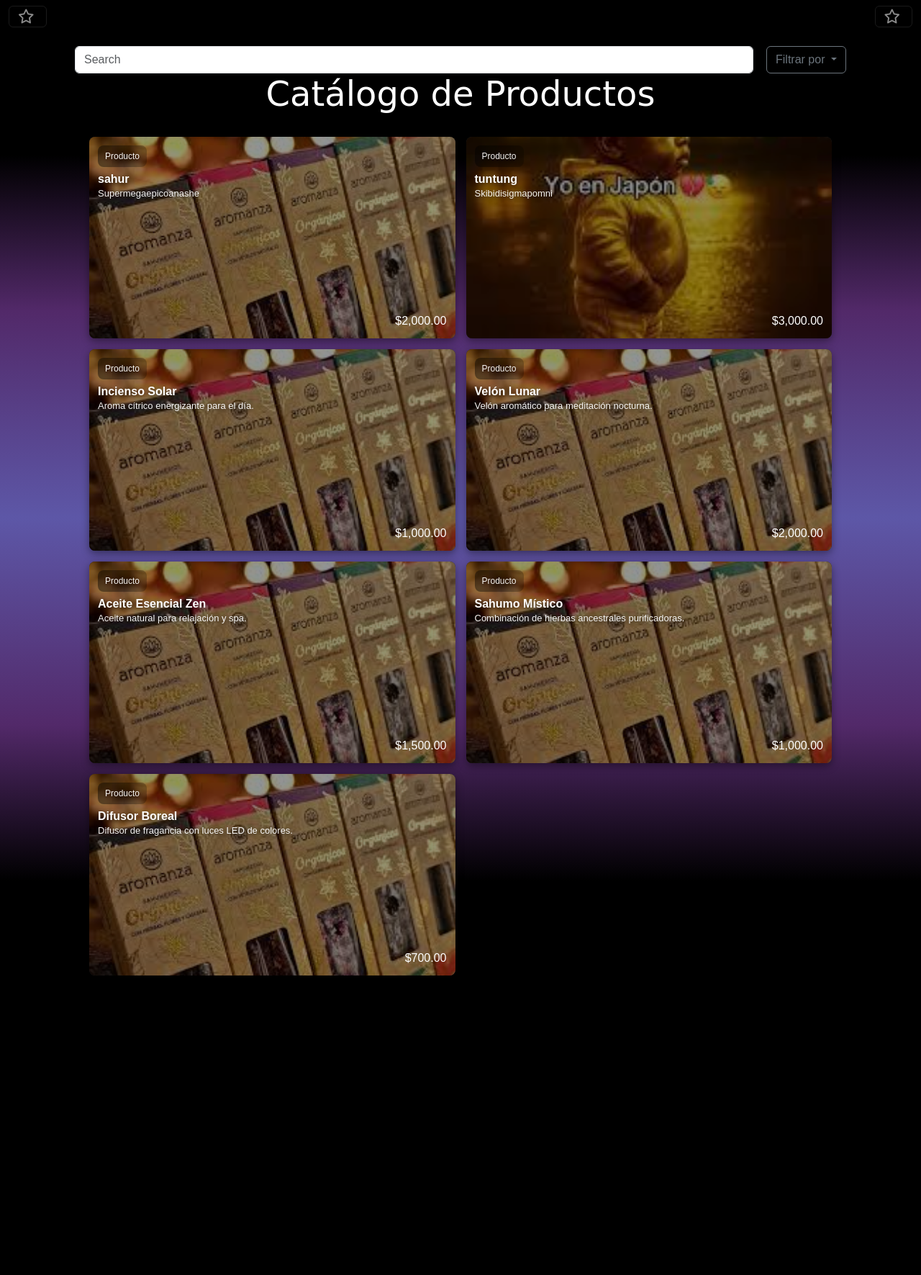
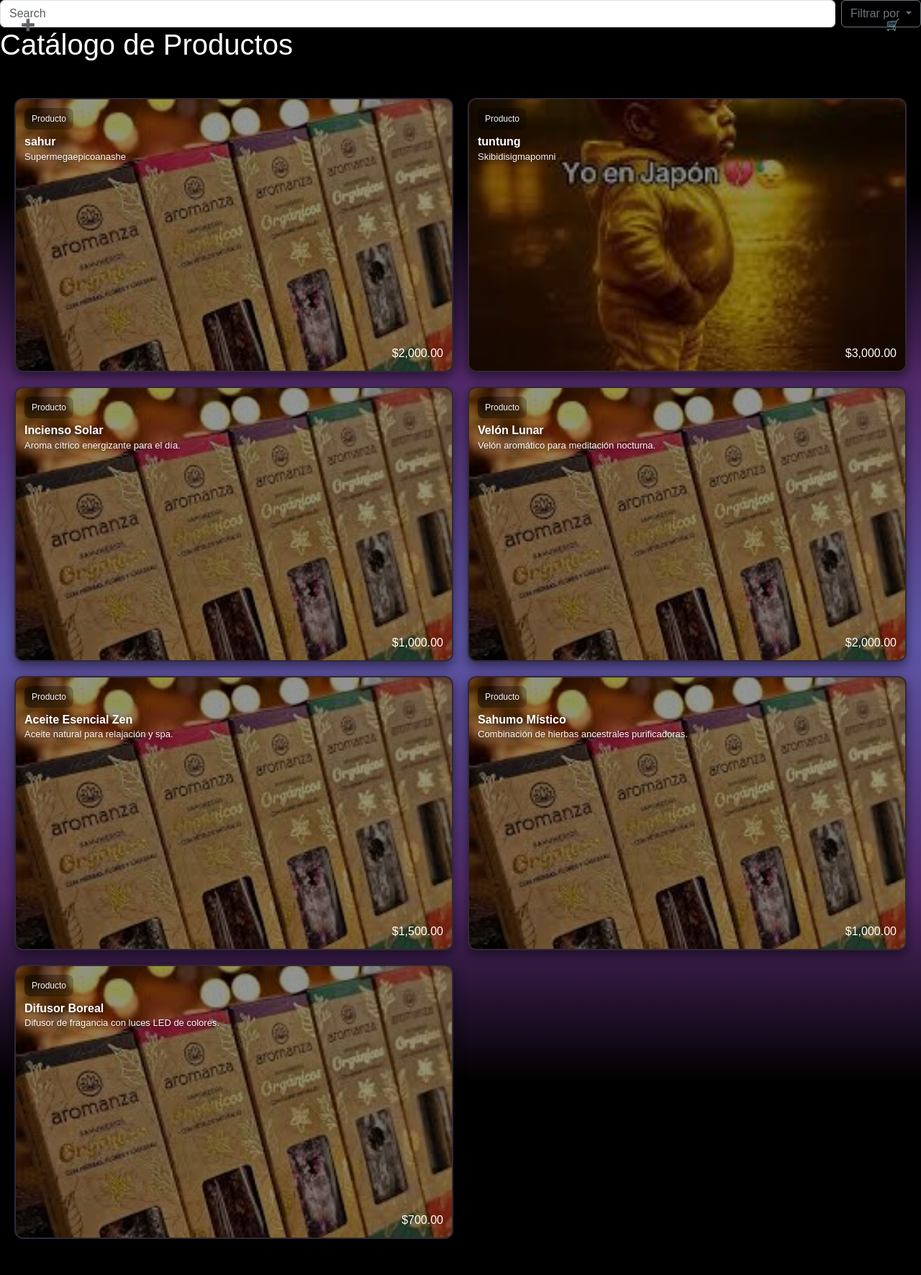
Before and after one commit to ElGamer055/SahumeriosDefinitivoEpico, a PHP site: page /catalogo.php in a window 1280 px wide. Shown: the whole page at 72% size. Before the commit the page ends 1355 px from the top, so only its background shows below. Run offline with PHP 8.4, Linux system fonts and the light colour scheme; a user stored in the database is signed in; data comes from the database, SQL or seed files in the repository.

Commit message:
anashe
cositas

```diff
--- a/Sahumerios-main/Productos.php
+++ b/Sahumerios-main/Productos.php
@@ -5,7 +5,7 @@
   <meta name="viewport" content="width=device-width, initial-scale=1.0">
   <link rel="stylesheet" href="https://cdnjs.cloudflare.com/ajax/libs/font-awesome/6.7.2/css/all.min.css">
   <link rel="stylesheet" href="css/bootstrap.css">
-  <link rel="stylesheet" href="css/main3.css">
+  <link rel="stylesheet" href="posible/index.css">
   <title>Teiwaz Sahumerios</title>
 </head>
 
@@ -18,7 +18,7 @@
 
 
     <?php
-        header_sahumerios($Nombre_de_usuario);//Header importado desde holasoyfunciones.php
+        header_menu();//Header importado desde holasoyfunciones.php
     ?>
 <body>
     <?php
@@ -169,6 +169,8 @@
   </div>
 </div>
 
+<?php footer(); // Footer importado desde holasoyfunciones.php ?>
+
 </body>
 <script src="js/main.js"></script>
 <script src="js/bootstrap.js"></script>
--- a/Sahumerios-main/catalogo.php
+++ b/Sahumerios-main/catalogo.php
@@ -1,3 +1,4 @@
+
 <!DOCTYPE html>
 <html lang="es">
 <head>
@@ -8,21 +9,18 @@
   <link rel="stylesheet" href="css/main3.css">
   <title>Teiwaz Sahumerios</title>
 </head>
+<body>
+  <?php
+  session_start();
+  include 'holasoyfunciones.php';
+  $Nombre_de_usuario = $_SESSION['user'] ?? null;
+  $Nombre = $_SESSION['nom'] ?? null;
 
-    <?php
-    session_start();//para mantener la sesion abierta
-    include 'holasoyfunciones.php';
-    $Nombre_de_usuario = $_SESSION['user'];
-    $Nombre = $_SESSION['nom'];
+  header_menu();
   ?>
 
-
-    <?php
-        header_sahumerios($Nombre_de_usuario);//Header importado desde holasoyfunciones.php
-    ?>
-
-
-  <form class="d-flex" role="search" id="searchForm" style="gap: 10px; align-items: center;">
+  <!-- barra de búsqueda fija -->
+  <form class="top-search d-flex" role="search" id="searchForm">
     <input class="form-control me-2" type="search" id="searchInput" placeholder="Search" aria-label="Search"/>
     <div class="dropdown">
       <button class="btn btn-outline-secondary dropdown-toggle" type="button" id="filterDropdown" data-bs-toggle="dropdown">
@@ -35,6 +33,9 @@
       </ul>
     </div>
   </form>
+
+  <!-- Título centrado -->
+  <h1 class="site-title">Catálogo de Productos</h1>
 
   <script>
     function setFilter(filterType) {
@@ -49,16 +50,19 @@
       const products = document.querySelectorAll('.product-card');
 
       products.forEach(product => {
-        const titulo = product.querySelector('h2').textContent.toLowerCase();
-        const descripcion = product.querySelector('p').textContent.toLowerCase();
+        const titulo = product.querySelector('h2') || product.querySelector('.title');
+        const descripcion = product.querySelector('p') || product.querySelector('.desc');
         let matches = false;
 
+        const tituloText = titulo ? titulo.textContent.toLowerCase() : '';
+        const descripcionText = descripcion ? descripcion.textContent.toLowerCase() : '';
+
         if (filterType === 'todos') {
-          matches = titulo.includes(searchInput) || descripcion.includes(searchInput);
+          matches = tituloText.includes(searchInput) || descripcionText.includes(searchInput);
         } else if (filterType === 'titulo') {
-          matches = titulo.includes(searchInput);
+          matches = tituloText.includes(searchInput);
         } else if (filterType === 'descripcion') {
-          matches = descripcion.includes(searchInput);
+          matches = descripcionText.includes(searchInput);
         }
 
         product.style.display = matches ? 'block' : 'none';
@@ -68,31 +72,14 @@
     document.getElementById('searchInput').addEventListener('keyup', filterProducts);
   </script>
 
-    <body>
+  <div class="products">
     <?php
     include("conexion.php");
-
-// Consultamos los productos
     $sql = "SELECT * FROM producto";
     $resultado = $conn->query($sql);
-?>
 
-<!DOCTYPE html>
-<html lang="es">
-<head>
-  <meta charset="UTF-8">
-  <title>Catálogo Modular</title>
-  <link rel="stylesheet" href="estilos.css">
-</head>
-<body>
-  <h1>Catálogo de Productos</h1>
-
-  <div class="products">
-    <?php while ($fila = $resultado->fetch_assoc()) { ?>
-    <?php
-      // obtener ruta de imagen a partir del campo 'imagen' (texto) y concatenar ".jpg"
+    while ($fila = $resultado->fetch_assoc()) {
       $imgPath = 'img/' . $fila['Titulo'] . '.jpg';
-      // fallback si no existe el archivo
       if (!file_exists($imgPath) || empty($fila['Titulo'])) {
         $imgPath = 'img/sahur.jpg';
       }
@@ -107,18 +94,13 @@
         </div>
 
         <div class="card-footer">
-          <span class="precio" >$<?php echo number_format($fila['Precio'], 2); ?></span>
+          <span class="precio">$<?php echo number_format($fila['Precio'], 2); ?></span>
         </div>
       </a>
     <?php } ?>
   </div>
 
-  <script src="script.js"></script>
+  <script src="js/main.js"></script>
+  <script src="js/bootstrap.js"></script>
 </body>
 </html>
-
-
-</body>
-<script src="js/main.js"></script>
-<script src="js/bootstrap.js"></script>
-</html>
--- a/Sahumerios-main/css/main3.css
+++ b/Sahumerios-main/css/main3.css
@@ -39,30 +39,36 @@
   font-size: clamp(1.3rem, 5vw, 2rem);
 }
 
+/* ===== GRID DE PRODUCTOS ===== */
 .products {
   display: grid;
   grid-template-columns: repeat(2, 1fr);
-  gap: 15px;
+  gap: 20px;
   max-width: 100%;
-  padding: 20px;
+  padding: 30px 20px;
+  margin: 20px auto;
+  container-type: inline-size;
 }
 
 .product-card {
   position: relative;
   width: 100%;
-  height: 280px;
-  border-radius: 8px;
+  aspect-ratio: 16 / 10;
+  border-radius: 12px;
   overflow: hidden;
-  box-shadow: 0 4px 12px rgba(0,0,0,0.4);
+  box-shadow: 0 6px 16px rgba(0, 0, 0, 0.5);
   background: #222;
-  transition: transform .18s ease, box-shadow .18s ease;
+  transition: all 0.4s cubic-bezier(0.4, 0, 0.2, 1);
   color: white;
   text-decoration: none;
+  display: block;
+  border: 2px solid rgba(178, 94, 244, 0.1);
 }
 
 .product-card:hover {
-  transform: translateY(-4px);
-  box-shadow: 0 12px 24px rgba(0,0,0,0.5);
+  transform: translateY(-8px) scale(1.02);
+  box-shadow: 0 14px 32px rgba(178, 94, 244, 0.3);
+  border-color: rgba(178, 94, 244, 0.5);
 }
 
 .product-card:visited {
@@ -332,11 +338,12 @@
 @media (max-width: 768px) {
   .products {
     grid-template-columns: 1fr;
+    gap: 16px;
+    padding: 20px 15px;
   }
 
   .product-card {
-    width: 100%;
-    height: 240px;
+    aspect-ratio: 16 / 10;
   }
 }
 
@@ -344,10 +351,18 @@
   .products {
     grid-template-columns: 1fr;
     gap: 12px;
-    padding: 15px;
+    padding: 15px 10px;
   }
 
   .product-card {
-    height: 200px;
+    aspect-ratio: 16 / 9;
+  }
+
+  .product-card .overlay .title {
+    font-size: 15px;
+  }
+
+  .product-card .overlay .desc {
+    font-size: 12px;
   }
 }
--- a/Sahumerios-main/holasoyfunciones.php
+++ b/Sahumerios-main/holasoyfunciones.php
@@ -1,9 +1,73 @@
 <?php
 error_reporting(0);
 
+function header_menu(){
+  ?>
+  <!-- Botones de menú y carrito -->
+  <div class="position-fixed top-0 start-0 p-3 z-3">
+    <button class="btn btn-custom" data-bs-toggle="offcanvas" data-bs-target="#menuCategorias"><i class="bi bi-list"></i>➕</button>
+  </div>
+  <div class="position-fixed top-0 end-0 p-3 z-3">
+    <button class="btn btn-cart" data-bs-toggle="offcanvas" data-bs-target="#cartOffcanvas" aria-controls="cartOffcanvas">
+      🛒
+    </button>
+  </div>
 
+  <!-- Menú lateral -->
+  <div class="offcanvas offcanvas-start text-bg-dark" tabindex="-1" id="menuCategorias">
+    <div class="offcanvas-header">
+      <h1 class="offcanvas-title">Menú</h1>
+      <button type="button" class="btn-close btn-close-white" data-bs-dismiss="offcanvas"></button>
+    </div>
+    <div class="offcanvas-body">
+      <ul class="list-unstyled listaMenu">
+        <li><a href="posiblePrincipal.php" class="text-white text-decoration-none d-block py-1 fs-3">Principal</a></li>
+        <li><a href="catalogo.php" class="text-white text-decoration-none d-block py-1 fs-3">Productos</a></li>
+        <li><a href="Registrar.php" class="text-white text-decoration-none d-block py-1 fs-3">Registrarse</a></li>
+        <li><a href="Login.php" class="text-white text-decoration-none d-block py-1 fs-3">Iniciar sesion</a></li>
+      </ul>
+    </div>
+  </div>
 
-function header_sahumerios($Nombre_de_usuario){
+  <!-- CARRITO (Bootstrap Offcanvas) -->
+  <div class="offcanvas offcanvas-end text-bg-dark" tabindex="-1" id="cartOffcanvas">
+  <div class="offcanvas-header border-bottom border-purple">
+    <h5 class="text-black">Carrito de compras</h5>
+    <button type="button" class="btn-close btn-close-black" data-bs-dismiss="offcanvas"></button>
+  </div>
+  <div class="offcanvas-body d-flex flex-column justify-content-between">
+    <div class="cart-items">
+      <!-- Ejemplo de ítem -->
+      <div class="card bg-transparent border border-light-subtle mb-2">
+        <div class="card-body d-flex justify-content-between align-items-center">
+          <div>
+            <h6 class="mb-1 text-light">Sahumerio Lavanda</h6>
+          </div>
+          <div class="d-flex align-items-center gap-1">
+            <button class="btn btn-sm btn-purple minus">-</button>
+            <input type="number" value="1" min="1" class="form-control form-control-sm w-25 text-center">
+            <button class="btn btn-sm btn-purple plus">+</button>
+          </div>
+          <span class="fw-bold" data-price="3500">$3.500</span>
+        </div>
+      </div>
+    </div>
+
+    <div class="border-top border-purple pt-3">
+      <div class="d-flex justify-content-between align-items-center mb-2">
+        <span class="fw-semibold">Total:</span>
+        <input type="text" readonly value="$3.500" class="form-control form-control-sm text-end w-25">
+      </div>
+      <button class="btn btn-purple w-100 mb-2 confirm">Confirmar compra</button>
+      <button class="btn btn-outline-light w-100 clear">Borrar carrito</button>
+    </div>
+  </div>
+</div>
+
+  <?php
+}
+
+function header_sahumerio($Nombre_de_usuario){
   ?>
 <!DOCTYPE html>
 <html lang="es">
@@ -12,7 +76,7 @@
   <meta name="viewport" content="width=device-width, initial-scale=1.0">
   <link rel="stylesheet" href="https://cdnjs.cloudflare.com/ajax/libs/font-awesome/6.7.2/css/all.min.css">
   <link rel="stylesheet" href="css/bootstrap.css">
-  <link rel="stylesheet" href="css/main3.css">
+
 
   <div class="container">
     <header>
@@ -155,3 +219,21 @@
   <?php endif; ?>
   <?php
 }
+function footer(){
+  ?>
+  <footer class="bg-black text-light mt-4">
+    <div class="d-flex justify-content-between align-items-center py-4 px-4 border-bottom border-secondary flex-wrap">
+      <h1 class="px-3">Sahumerios Teiwaz</h1>
+      <div class="d-flex gap-4 px-4">
+        <i class="fa-brands fa-facebook fa-2xl"></i>
+        <i class="fa-brands fa-linkedin fa-2xl"></i>
+        <i class="fa-brands fa-youtube fa-2xl"></i>
+        <i class="fa-brands fa-instagram fa-2xl"></i>
+      </div>
+    </div>
+    <div class="container py-4 text-center">
+      <p class="mb-0 text-secondary">&copy; 2024 Teiwaz Sahumerios. Todos los derechos reservados.</p>
+    </div>
+  </footer>
+  <?php
+}
```
Also changed, not shown: Sahumerios-main/index.php (deleted, +0 -36 lines), Sahumerios-main/posiblePrincipal.php (+5 -2 lines). Lines whose indentation alone changed are shown as unchanged.
